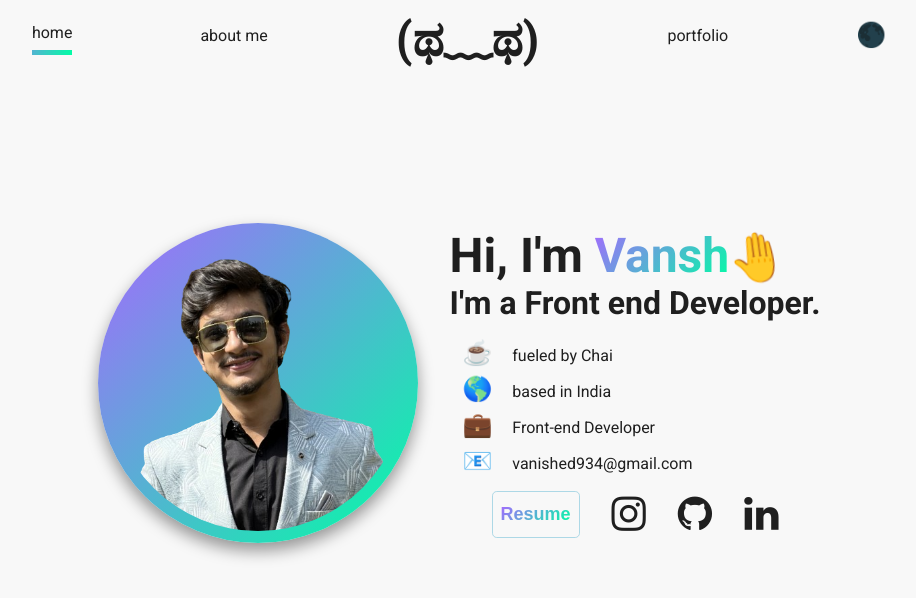
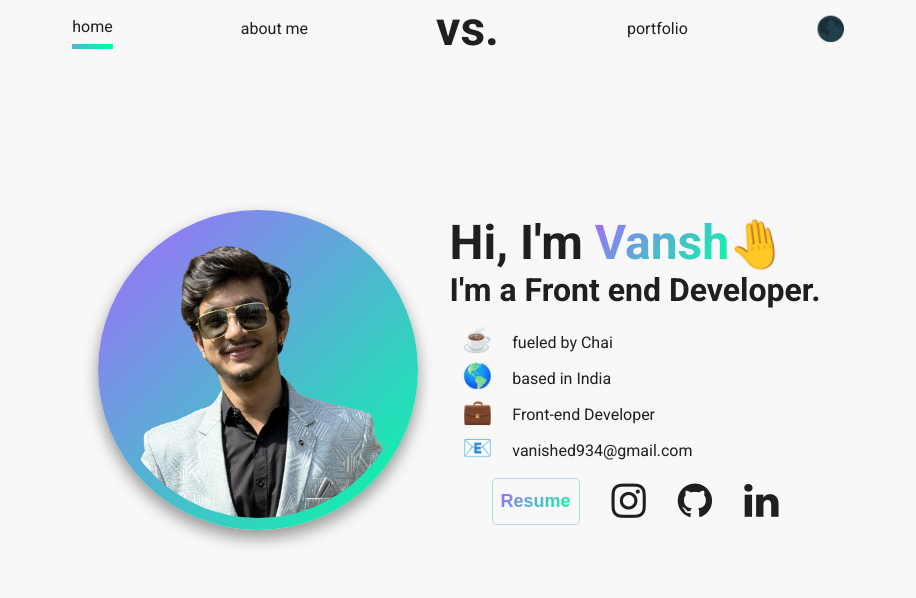
Before and after one commit to VanshSharma0/portfolio1, a React (Create React App) app: page / in a window 1280 px wide. Shown: the top 598 px of the page, without its empty margins (181-1097 px from the left). Built offline with nearby package versions, Linux system fonts and the light colour scheme; the HTML template or start-up script is replaced by a standard one.

Commit message:
Initials

```diff
--- a/src/info/Info.js
+++ b/src/info/Info.js
@@ -24,7 +24,7 @@ of what each of the values mean.
 export const info = {
     firstName: "Vansh",
     lastName: "Sharma",
-    initials: "(ಥ﹏ಥ)", // the example uses first and last, but feel free to use three or more if you like.
+    initials: "VS.", // the example uses first and last, but feel free to use three or more if you like.
     position: "a Front end Developer",
     selfPortrait: self, // don't change this unless you want to name your self-portrait in the "img" folder something else!
     gradient: `-webkit-linear-gradient(135deg, ${colors})`, // don't change this either
```
